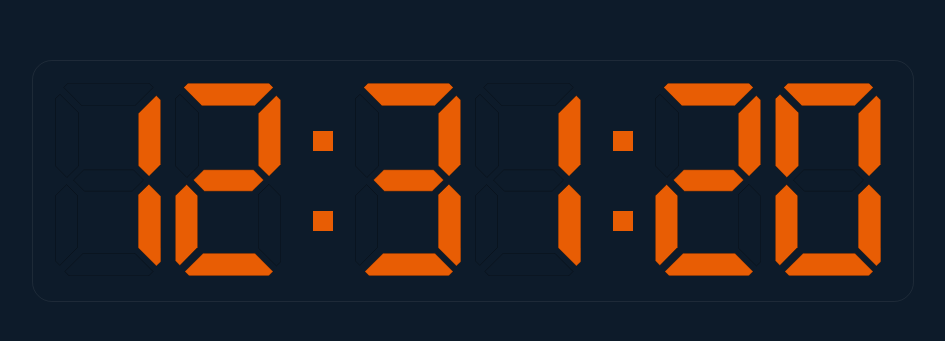
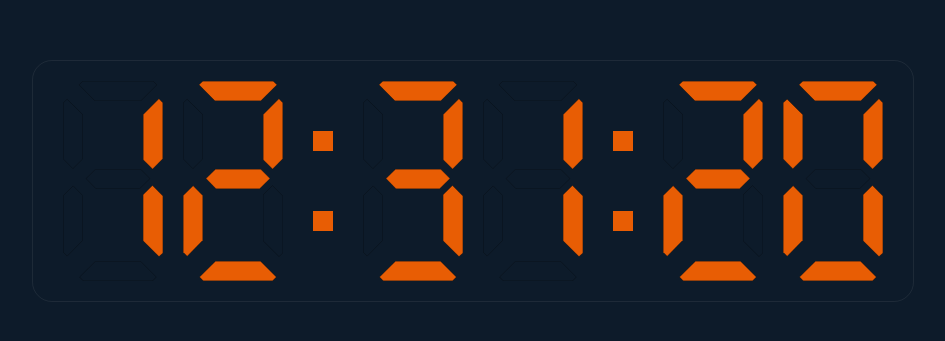
Before and after one commit to Brightmuk/Portfolio, a React (Create React App) app: page / in a window 1280 px wide. Shown: the part 219-560 px from the top of the page, without its empty margins (167-1112 px from the left). Built offline with nearby package versions, Linux system fonts and the light colour scheme.

Commit message:
Standardize svg sizes

```diff
--- a/src/App.css
+++ b/src/App.css
@@ -1,4 +1,4 @@
-.App{
+.App {
   background-color: #0d1b2a;
   height: 100vh;
   width: 100vw;
@@ -6,56 +6,81 @@
   align-items: center;
   display: flex;
 }
-.clock{
+
+.clock {
   padding: 20px;
   border-radius: 20px;
-
-  border: 1px solid rgb(175, 175, 175,0.1);
+  border: 1px solid rgb(175, 175, 175, 0.1);
   display: flex;
 }
-.digit{
+
+.digit {
   position: relative;
   height: 200px;
-  width: 120px;
+  width: 100px;
+  margin: 0 10px;
 }
-.bit{
+
+.bit {
   position: absolute;
 }
-.top{
-  top:2px;
-  left:10px;
+
+.top {
+  left: 10px;
+  width: 90px;
+  height: 20px;
 }
-.top-left{
-  left:2px;
-  top:13px
+
+.top-left {
+  left: 0px;
+  top: 13px;
+  width: 20px;
+  height: 80px;
 }
-.top-right{
-  left:85px;
-  top:13px
+
+.top-right {
+  right: 0px;
+  top: 13px;
+  width: 20px;
+  height: 80px;
 }
-.center{
-  top:88px;
-  left:20px;
+
+.center {
+  top: 88px;
+  left: 20px;
+  width: 70px;
+  height: 20px;
 }
-.bottom-left{
-  top:102px;
-  left:2px
+
+.bottom-left {
+  left: 0;
+  top: 100px;
+  width: 20px;
+  height: 80px;
 }
-.bottom-right{
-  left:85px;
-  top:102px
+
+.bottom-right {
+  right: 0;
+  top: 100px;
+  width: 20px;
+  height: 80px
 }
-.bottom{
- bottom:5px;
- left:10px;
+
+.bottom {
+  bottom: 0;
+  left: 10px;
+  width: 90px;
+  height: 20px
 }
-.colon{
+
+.colon {
   margin: 20px;
   display: flex;
   flex-direction: column;
   justify-content: space-around;
 }
-.colon .box{
+
+.colon .box {
   width: 20px;
   height: 20px;
   background-color: #e85d04;
--- a/src/svg/bottom-left.js
+++ b/src/svg/bottom-left.js
@@ -3,7 +3,7 @@ import '../App.css';
 export default function BottomLeft(props){
     var color = props.on?'#e85d04':'none';
     return(
-        <svg className="bottom-left bit" width="23" height="84" viewBox="0 0 76 269" fill={color} xmlns="http://www.w3.org/2000/svg">
+        <svg className="bottom-left bit" viewBox="0 0 76 269" fill={color} xmlns="http://www.w3.org/2000/svg">
         <path d="M1 38L38.5 1L75 38V208L16 268L1 253V38Z" stroke="black"/>
         </svg>
     )
--- a/src/svg/bottom-right.js
+++ b/src/svg/bottom-right.js
@@ -3,7 +3,7 @@ import '../App.css';
 export default function BottomRight(props) {
     var color = props.on?'#e85d04':'none';
     return (
-        <svg className='bottom-right bit' width="23" height="84" viewBox="0 0 75 269" fill={color} xmlns="http://www.w3.org/2000/svg">
+        <svg className='bottom-right bit'viewBox="0 0 75 269" fill={color} xmlns="http://www.w3.org/2000/svg">
             <path d="M0.5 36L35.5 1.5L74.5 41V254.5L60 268L0.5 209V36Z" stroke="black" />
         </svg>
     )
--- a/src/svg/bottom.js
+++ b/src/svg/bottom.js
@@ -3,7 +3,7 @@ import '../App.css';
 export default function Bottom(props) {
     var color = props.on?'#e85d04':'none';
     return (
-        <svg className='bottom bit' width="92" height="23" viewBox="0 0 294 76" fill={color} xmlns="http://www.w3.org/2000/svg">
+        <svg className='bottom bit'viewBox="0 0 294 76" fill={color} xmlns="http://www.w3.org/2000/svg">
             <path d="M1 61L61.5 1H232.5L292.5 61L278.5 75.5H15L1 61Z" stroke="black" />
         </svg>
     )
--- a/src/svg/center.js
+++ b/src/svg/center.js
@@ -3,7 +3,7 @@ import '../App.css';
 export default function Center(props) {
     var color = props.on?'#e85d04':'none';
     return (
-        <svg className='center bit' width="71" height="23" viewBox="0 0 246 76" fill={color} xmlns="http://www.w3.org/2000/svg">
+        <svg className='center bit' viewBox="0 0 246 76" fill={color} xmlns="http://www.w3.org/2000/svg">
             <path d="M1.5 36.5L37.5 1H209.5L244.5 36.5L205 75H39.5L1.5 36.5Z" stroke="black" />
         </svg>
     )
--- a/src/svg/top-left.js
+++ b/src/svg/top-left.js
@@ -3,7 +3,7 @@ import '../App.css';
 export default function TopLeft(props) {
     var color = props.on?'#e85d04':'none';
     return (
-        <svg className='top-left bit' width="24" height="84" viewBox="0 0 77 270" fill={color} xmlns="http://www.w3.org/2000/svg">
+        <svg className='top-left bit' viewBox="0 0 77 270" fill={color} xmlns="http://www.w3.org/2000/svg">
             <path d="M1 15L16 1L76 60.5V231L38 268.5L1 231V15Z" stroke="black" />
         </svg>
     )
--- a/src/svg/top-right.js
+++ b/src/svg/top-right.js
@@ -3,7 +3,7 @@ import '../App.css';
 export default function TopRight(props) {
     var color = props.on?'#e85d04':'none';
     return (
-        <svg className='top-right bit' width="23" height="84" viewBox="0 0 76 269" fill={color} xmlns="http://www.w3.org/2000/svg">
+        <svg className='top-right bit'viewBox="0 0 76 269" fill={color} xmlns="http://www.w3.org/2000/svg">
             <path d="M60.5 1L1 60.5V232.5L36.5 267.5L75 229V15.5L60.5 1Z" stroke="black" />
         </svg>
     )
--- a/src/svg/top.js
+++ b/src/svg/top.js
@@ -3,7 +3,7 @@ import '../App.css';
 export default function Top(props) {
     var color = props.on?'#e85d04':'none';
     return (
-        <svg className='top bit' width="91" height="23" viewBox="0 0 294 75" fill={color} xmlns="http://www.w3.org/2000/svg">
+        <svg className='top bit' viewBox="0 0 294 75" fill={color} xmlns="http://www.w3.org/2000/svg">
             <path d="M279 0.5H15L1 14.5L60.5 74.5H232.5L293 14.5L279 0.5Z" stroke="black" />
         </svg>
     )
```
